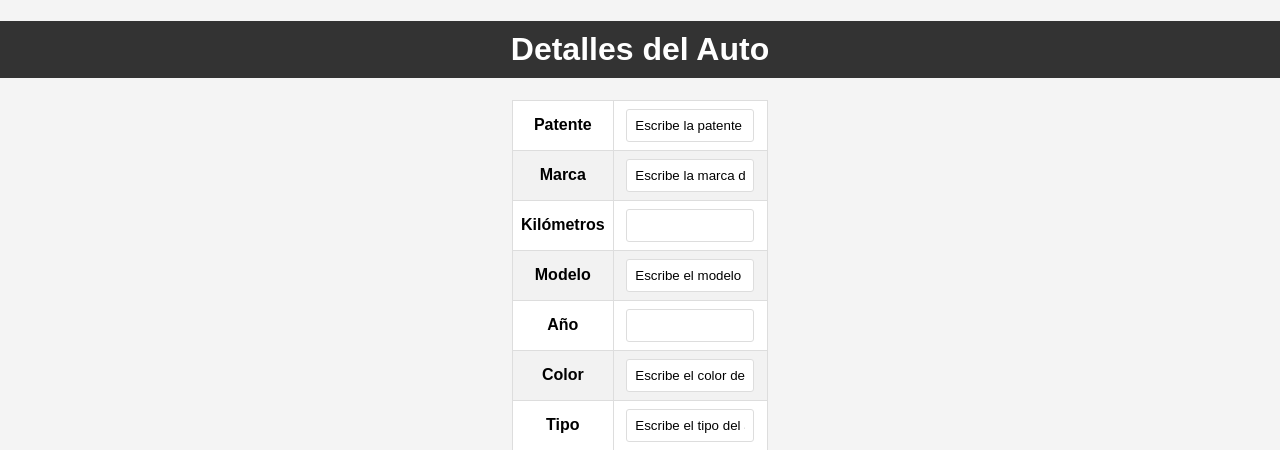
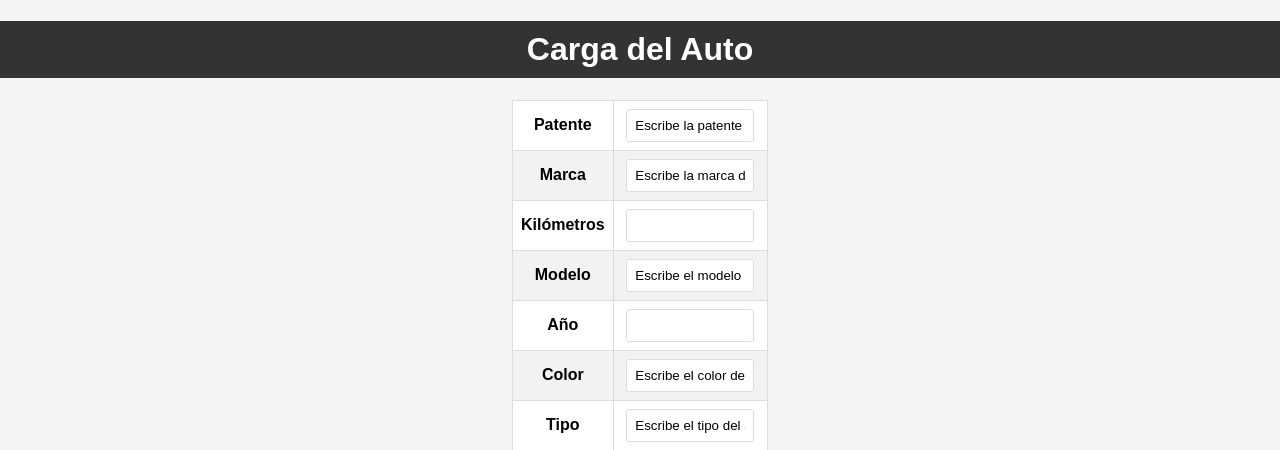
Before and after one commit to rcalabrese0/Mi_taller, a Flask app: template templates/auto.html in a window 1280 px wide. Shown: the top 450 px of the page. Run offline with Flask 3, Linux system fonts and the light colour scheme; the template is opened without the code that fills it, so the values that code supplies are empty.

Commit message:
agrego favicon

```diff
--- a/templates/auto.html
+++ b/templates/auto.html
@@ -4,10 +4,11 @@
     <meta charset="UTF-8">
     <meta name="viewport" content="width=device-width, initial-scale=1.0">
     <link rel="stylesheet" href="../static/styles.css"> <!-- Se enlaza el archivo de estilos externo -->
-    <title>Detalles del Auto</title>
+    <link rel="icon" href="../static/icons8-coche-16.png" type="image/png">
+    <title>Carga de Auto</title>
 </head>
 <body>
-    <h1>Detalles del Auto</h1> <!-- Título principal de la página -->
+    <h1>Carga del Auto</h1> <!-- Título principal de la página -->
     <table class="tabla2">
         <tr>
             <th>Patente</th> <!-- Encabezado de la primera columna -->
--- a/templates/index.html
+++ b/templates/index.html
@@ -7,6 +7,7 @@
     <link rel="stylesheet" href="https://cdnjs.cloudflare.com/ajax/libs/font-awesome/6.4.0/css/all.min.css">
     <!-- Enlace a tu archivo CSS personalizado -->
     <link rel="stylesheet" href="../static/styles.css">
+    <link rel="icon" href="../static/icons8-coche-16.png" type="image/png">
     <title>Login</title>
 </head>
 <body>
--- a/templates/index2.html
+++ b/templates/index2.html
@@ -7,6 +7,7 @@
     <link rel="stylesheet" href="https://cdnjs.cloudflare.com/ajax/libs/font-awesome/6.4.0/css/all.min.css">
     <!-- Se enlaza el archivo CSS personalizado -->
     <link rel="stylesheet" href="../static/styles.css">
+    <link rel="icon" href="../static/icons8-coche-16.png" type="image/png">
     <title>Listado de Vehículos</title>
 </head>
 <body>
```
Also changed, not shown: static/icons8-coche-16.png (added).
